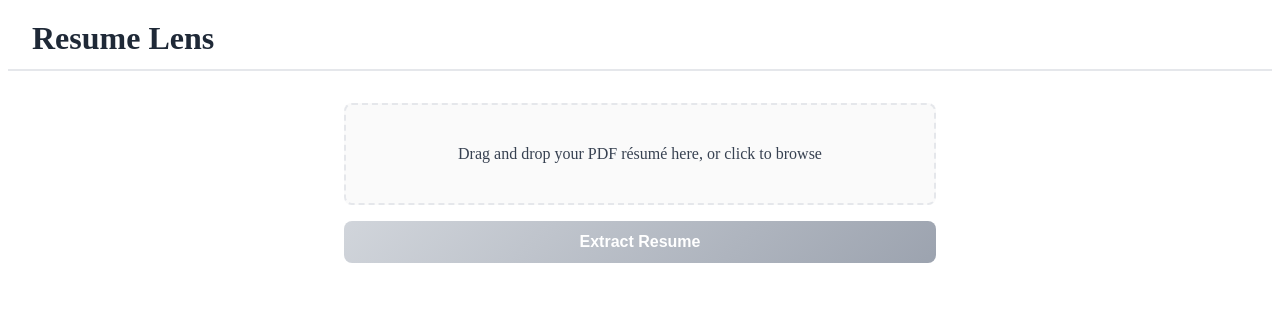
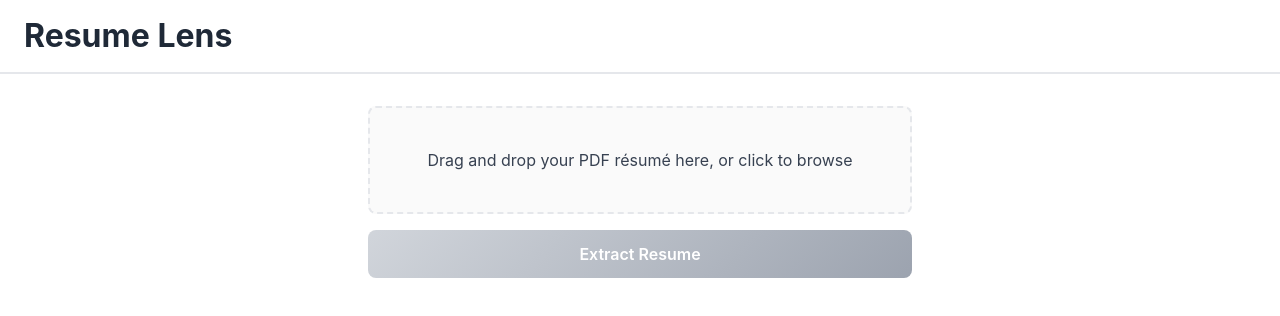
Before and after one commit to mwarman/resume-lens, a React (Vite) app in the folder packages/web/: page / in a window 1280 px wide. Shown: the top 316 px of the page. Built offline with nearby package versions, Linux system fonts and the light colour scheme.

Commit message:
feat: integrate Tailwind CSS and update dependencies
- Added Tailwind CSS and its Vite plugin to the project dependencies.
- Imported Tailwind CSS in the global stylesheet.
- Updated App component to include global styles.
- Added a new global.css file for Tailwind CSS imports.

```diff
--- a/packages/web/package.json
+++ b/packages/web/package.json
@@ -11,13 +11,16 @@
   },
   "dependencies": {
     "@resume-lens/shared": "*",
+    "@tailwindcss/vite": "4.3.0",
     "react": "19.2.6",
-    "react-dom": "19.2.6"
+    "react-dom": "19.2.6",
+    "tailwindcss": "4.3.0"
   },
   "devDependencies": {
     "@types/react": "19.2.14",
     "@types/react-dom": "19.2.3",
     "@vitejs/plugin-react": "6.0.2",
+    "shadcn": "4.7.0",
     "vite": "8.0.13"
   },
   "keywords": [],
--- a/packages/web/src/App.tsx
+++ b/packages/web/src/App.tsx
@@ -8,6 +8,8 @@ import Header from './components/Header';
 import UploadForm from './components/UploadForm';
 import LoadingState from './components/LoadingState';
 import ResultCard from './components/ResultCard';
+
+import './global.css';
 
 const App = () => {
   const [isLoading, setIsLoading] = useState(false);
--- /dev/null
+++ b/packages/web/src/global.css
@@ -0,0 +1 @@
+@import 'tailwindcss';
--- a/packages/web/vite.config.ts
+++ b/packages/web/vite.config.ts
@@ -1,8 +1,9 @@
 import { defineConfig } from 'vite';
 import react from '@vitejs/plugin-react';
+import tailwindcss from '@tailwindcss/vite';
 
 export default defineConfig({
-  plugins: [react()],
+  plugins: [react(), tailwindcss()],
   build: {
     outDir: 'dist',
     emptyOutDir: true,
```
Also changed, not shown: 1 other file (tests, documents, lock files or other folders).
